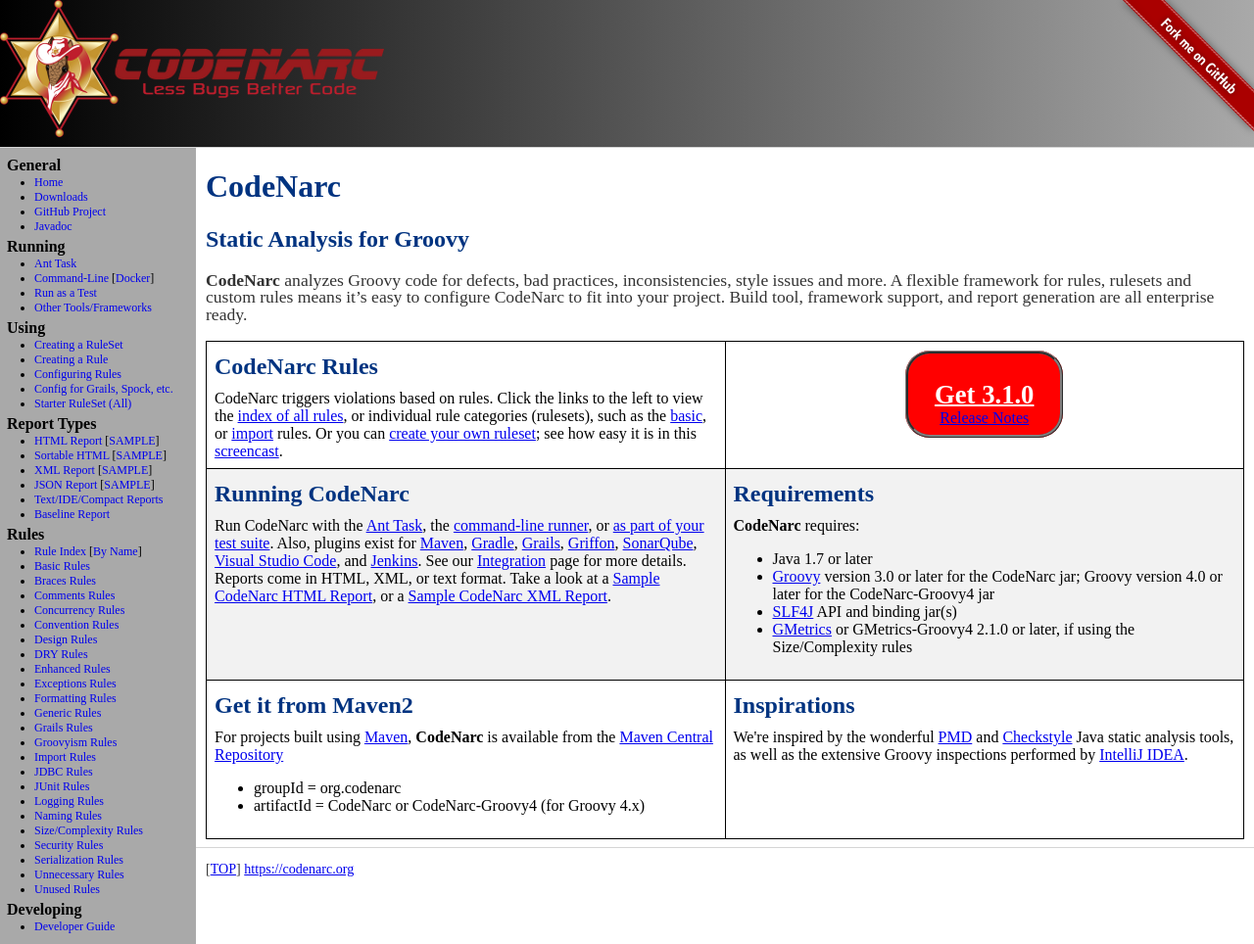
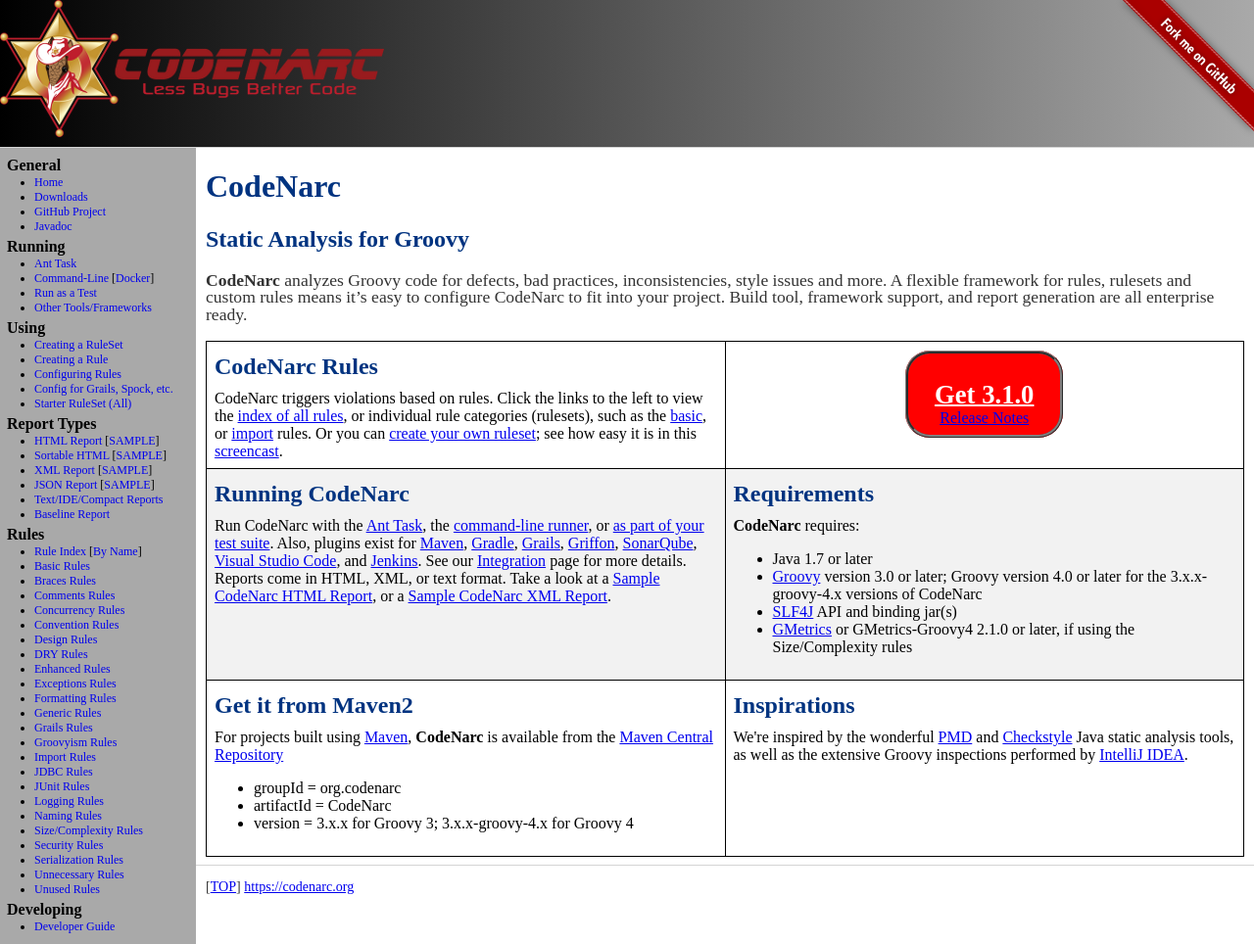
Before and after one commit to CodeNarc/CodeNarc, a Jekyll site: the page built from index.md, in a window 1280 px wide. Shown: the whole page at 98% size. Built offline with Jekyll 4.4.1, drawn with Linux system fonts in a browser that asks for light colours.

Commit message:
#711: Update CodeNarc home page for the new Groovy 4-specific versioning (e.g. v3.1.0-groovy-4.0) of the CodeNarc artifact

```diff
--- a/index.md
+++ b/index.md
@@ -54,7 +54,7 @@ to fit into your project. Build tool, framework support, and report generation a
          <strong>CodeNarc</strong> requires:
          <ul>
               <li>Java 1.7 or later</li>
-              <li><a href="http://groovy-lang.org/">Groovy</a> version 3.0 or later for the CodeNarc jar; Groovy version 4.0 or later for the CodeNarc-Groovy4 jar</li>
+              <li><a href="http://groovy-lang.org/">Groovy</a> version 3.0 or later; Groovy version 4.0 or later for the 3.x.x-groovy-4.x versions of CodeNarc</li>
               <li><a href="https://www.slf4j.org/">SLF4J</a> API and binding jar(s)</li>
               <li><a href="https://dx42.github.io/gmetrics/">GMetrics</a> or GMetrics-Groovy4 2.1.0 or later, if using the Size/Complexity rules</li>
          </ul>
@@ -68,7 +68,8 @@ to fit into your project. Build tool, framework support, and report generation a
                <a href="https://repo1.maven.org/maven2/org/codenarc/CodeNarc/">Maven Central Repository</a>
                 <ul>
                      <li>groupId = org.codenarc</li>
-                     <li>artifactId = CodeNarc or CodeNarc-Groovy4 (for Groovy 4.x)</li>
+                     <li>artifactId = CodeNarc</li>
+                     <li>version = 3.x.x for Groovy 3; 3.x.x-groovy-4.x for Groovy 4</li>
                 </ul>
      </td>
      <td class="section">
```
